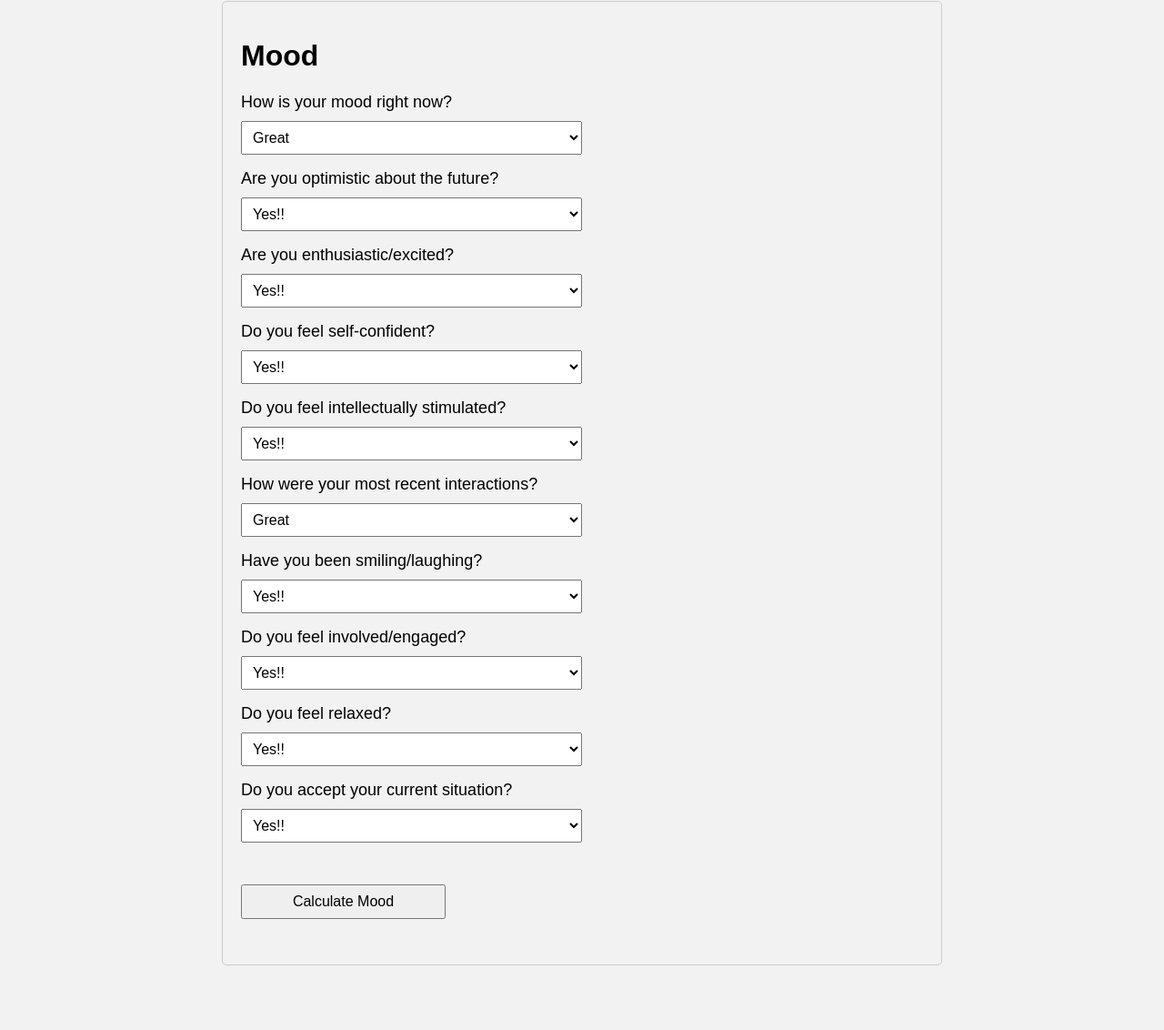
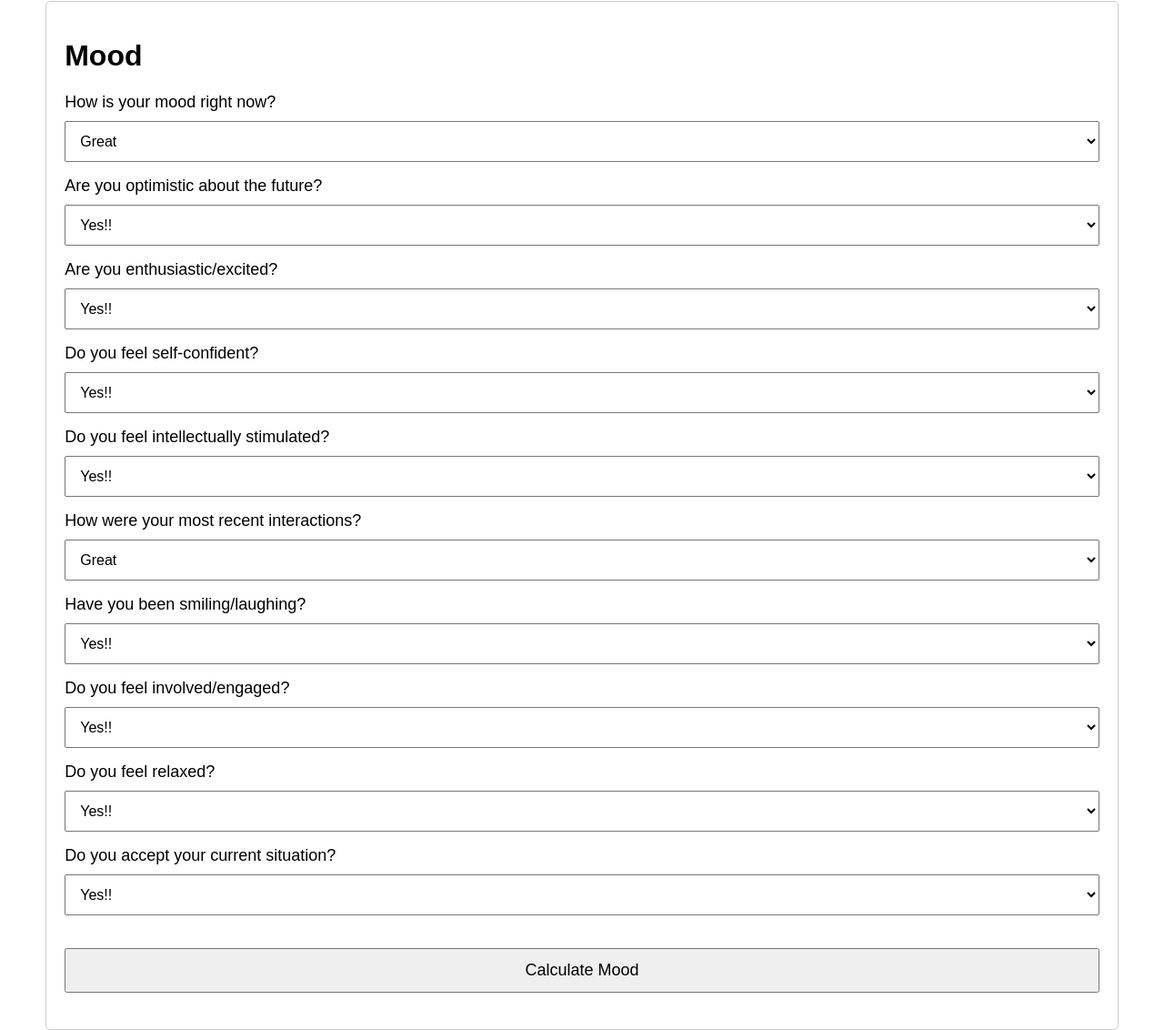
Before and after one commit to JJarratt/mood-tracker, a plain HTML site: page index.html in a window 1280 px wide. Shown: the part 7-1139 px from the top of the page at 91% size. Before the commit the page ends 1076 px from the top, so only its background shows below. Drawn offline with Linux system fonts and the light colour scheme.

Commit message:
Add files via upload
New formatting. Should be more responsive.

```diff
--- a/index.html
+++ b/index.html
@@ -2,12 +2,14 @@
 <html>
 <head>
     <title>Mood Tracker</title>
+    <meta name="viewport" content="width=device-width, initial-scale=1.0">
     <style>
         body {
             font-family: Arial, sans-serif;
+            height: 100vh;
         }
         #container {
-            width: 550px;
+            width: 90%;
             margin: 0 auto;
             padding: 20px;
             border: 1px solid #ccc;
@@ -16,50 +18,6 @@
         label {
             display: block;
             margin-bottom: 10px;
-        }
-        button {
-            margin-top: 20px;
-        }
-
-        /* Desktop styles */
-        @media (min-width: 768px) {
-            body {
-                background-color: #f2f2f2;
-            }
-            #container {
-                width: 750px;
-                margin-top: 5px;
-            }
-            label {
-                font-size: 18px;
-            }
-            select, button {
-                width: 50%;
-                padding: 8px;
-                font-size: 16px;
-            }
-            button {
-                width: 30%;
-                margin-top: 30px;
-                font-size: 16px;
-            }
-            #result {
-                font-size: 18px;
-                margin-top: 30px;
-            }
-        }
-
-        /* Mobile styles */
-        @media (max-width: 767px) {
-            body {
-                background-color: #fff;
-            }
-            #container {
-                width: 90%;
-                margin-top: 20px;
-                font-size: 18px;
-            }
-            label {
             font-size: 18px;
         }
         select, button {
@@ -75,7 +33,6 @@
             font-size: 18px;
             font-weight: bold;
             margin-top: 20px;
-            }
         }
     </style>
 </head>
@@ -276,7 +233,7 @@
                 hour12: true,
             });
 
-            document.getElementById('result').textContent = `${formattedDate} - ${formattedTime}: Your mood score is ${moodScore}. ${moodResult}.`;
+            document.getElementById('result').textContent = `\n${formattedDate} - ${formattedTime}: Your mood score is ${moodScore}. ${moodResult}.`;
 
         }
     </script>
```
Lines whose indentation alone changed are shown as unchanged.
